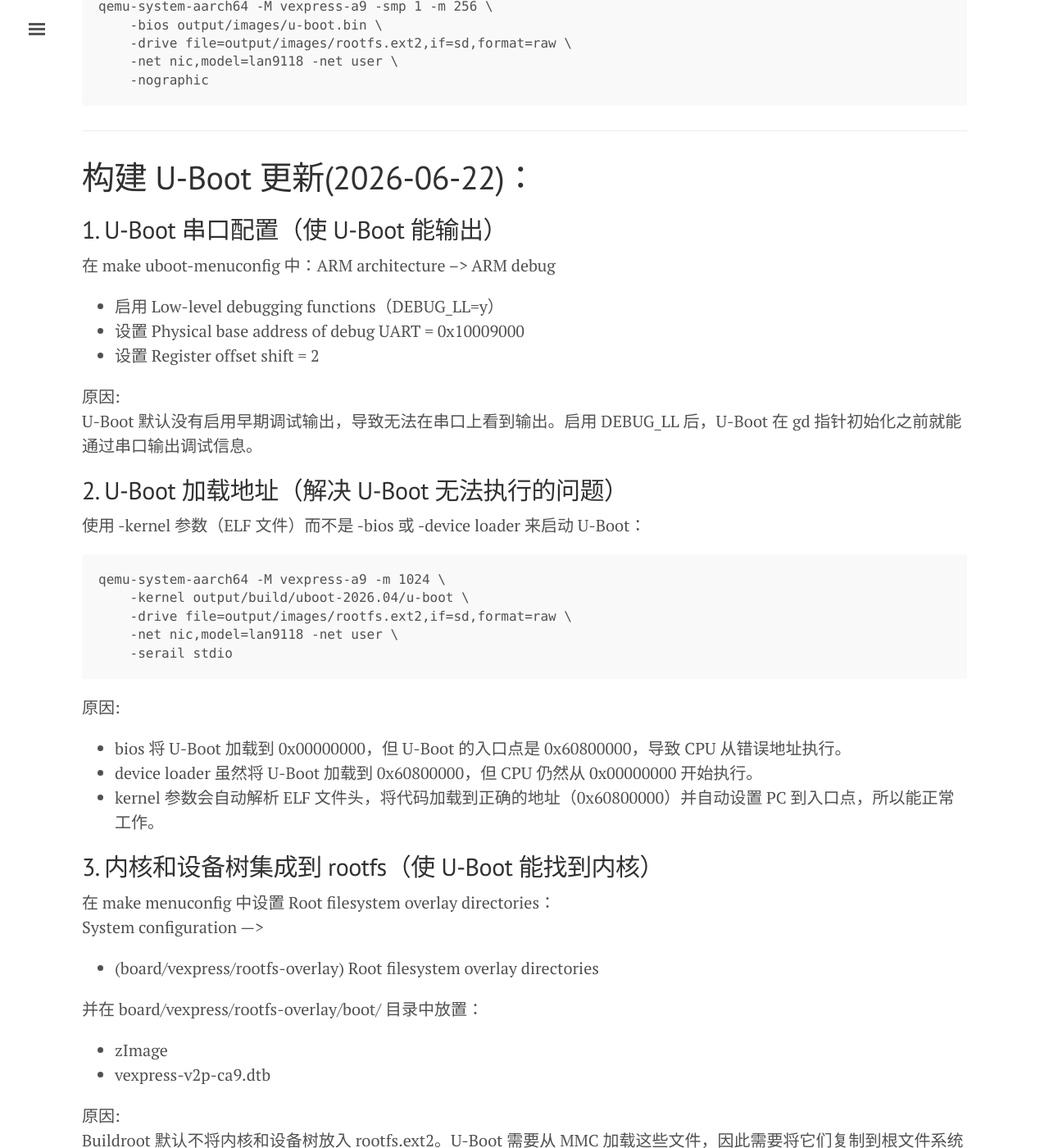
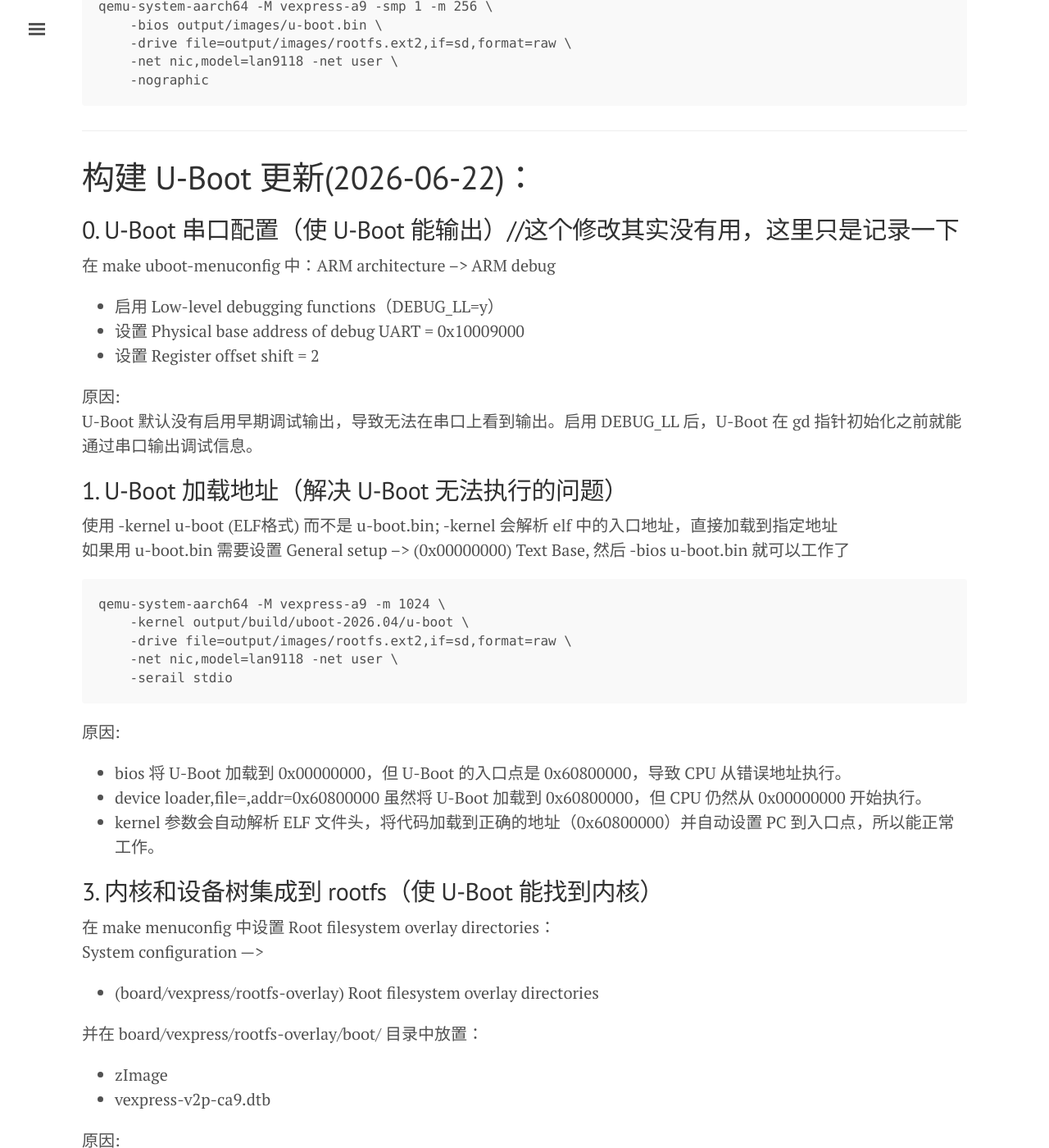
Before and after one commit to tcler/tcler.github.io, a Jekyll site: the page built from _posts/2026-06-21-vexpress-a9-in-qemu-Fedora-44.md, in a window 1280 px wide and 1400 px high, scrolled down 2698 px. Shown: the whole window at 82% size. Built offline with Jekyll 4.4.1, drawn with Linux system fonts in a browser that asks for light colours; some of the changed text lies outside the part shown.

Commit message:
Update 2026-06-21-vexpress-a9-in-qemu-Fedora-44.md

````diff
--- a/_posts/2026-06-21-vexpress-a9-in-qemu-Fedora-44.md
+++ b/_posts/2026-06-21-vexpress-a9-in-qemu-Fedora-44.md
@@ -97,7 +97,7 @@
 
 ---
 # 构建 U-Boot 更新(2026-06-22)：
-## 1. U-Boot 串口配置（使 U-Boot 能输出）
+## 0. U-Boot 串口配置（使 U-Boot 能输出）//这个修改其实没有用，这里只是记录一下
 在 make uboot-menuconfig 中：ARM architecture --> ARM debug
  - 启用 Low-level debugging functions（DEBUG_LL=y）
  - 设置 Physical base address of debug UART = 0x10009000
@@ -106,8 +106,9 @@
 原因:
 U-Boot 默认没有启用早期调试输出，导致无法在串口上看到输出。启用 DEBUG_LL 后，U-Boot 在 gd 指针初始化之前就能通过串口输出调试信息。
 
-## 2. U-Boot 加载地址（解决 U-Boot 无法执行的问题）
-使用 -kernel 参数（ELF 文件）而不是 -bios 或 -device loader 来启动 U-Boot：
+## 1. U-Boot 加载地址（解决 U-Boot 无法执行的问题）
+使用 -kernel u-boot (ELF格式) 而不是 u-boot.bin; -kernel 会解析 elf 中的入口地址，直接加载到指定地址
+如果用 u-boot.bin 需要设置 General setup --> (0x00000000) Text Base, 然后 -bios u-boot.bin 就可以工作了
 ```
 qemu-system-aarch64 -M vexpress-a9 -m 1024 \
     -kernel output/build/uboot-2026.04/u-boot \
@@ -118,7 +119,7 @@
 
 原因:
  - bios 将 U-Boot 加载到 0x00000000，但 U-Boot 的入口点是 0x60800000，导致 CPU 从错误地址执行。
- - device loader 虽然将 U-Boot 加载到 0x60800000，但 CPU 仍然从 0x00000000 开始执行。
+ - device loader,file=,addr=0x60800000 虽然将 U-Boot 加载到 0x60800000，但 CPU 仍然从 0x00000000 开始执行。
  - kernel 参数会自动解析 ELF 文件头，将代码加载到正确的地址（0x60800000）并自动设置 PC 到入口点，所以能正常工作。
 
 
@@ -173,7 +174,9 @@
     -kernel output/build/uboot-2026.04/u-boot \
     -drive file=output/images/rootfs.ext2,if=sd,format=raw \
     -net nic,model=lan9118 -net user \
-    -serial stdio
+    -serial stdio  # -d in_asm,cpu_reset,mmu,guest_errors
 ```
 
+选项 -d in_asm,cpu_reset,mmu,guest_errors 可以用来获取 debug 信息，然后交给 AI 分析。
+
 //ref: https://zhuanlan.zhihu.com/p/2032539553039434883
````
